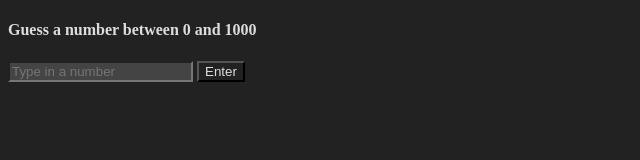
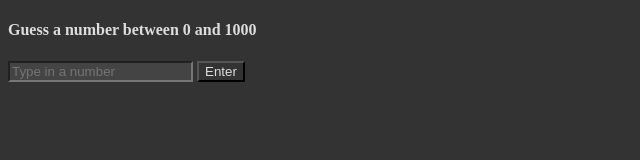
Before and after one commit to GET-academy/NumberGame, a plain HTML site: page index.html in a window 1280 px wide. Shown: the whole page, without its empty margins (0-640 px from the left). Drawn offline with Linux system fonts and the light colour scheme.

Commit message:
Made the background brighter
The input field is now a little bit easier to see

```diff
--- a/style.css
+++ b/style.css
@@ -1,5 +1,5 @@
 :root {
-	--bg-color: #222;
+	--bg-color: #333;
 	--bg-input-color: #444;
 	--fg-color: #ddd;
 }
```
